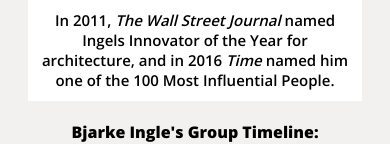
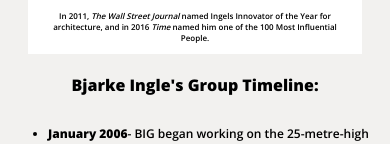
Before and after one commit to khilller/tribute-page, a plain HTML site: page index.html in a window 390 px wide. Shown: the part 542-686 px from the top of the page. Drawn offline with nearby package versions, Linux system fonts and the light colour scheme.

Commit message:
Update to font sizes

```diff
--- a/styles.css
+++ b/styles.css
@@ -86,9 +86,19 @@
 @media (max-width: 450px) {
   #tribute-info {
   font-family: 'Open sans';
-  font-size: 14px;
+  font-size: 12px;
   width: auto;
   height: auto;
   justify-self: center;
   }
+
+  #img-caption{
+    text-align: center;
+    font-family: 'Open sans';
+    font-weight: 200;
+    font-size: 8px;
+    margin: 3% 0 0 0;
+
+    }
+
 }
```
